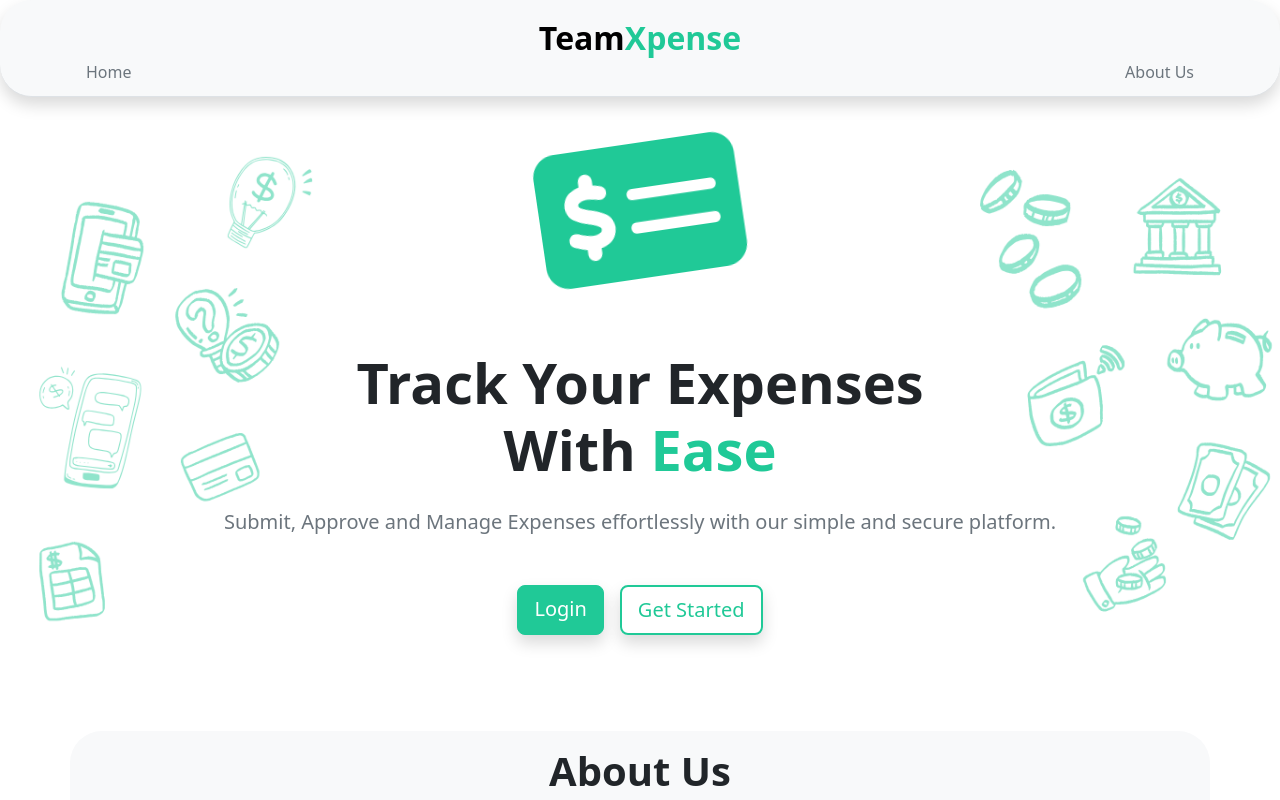
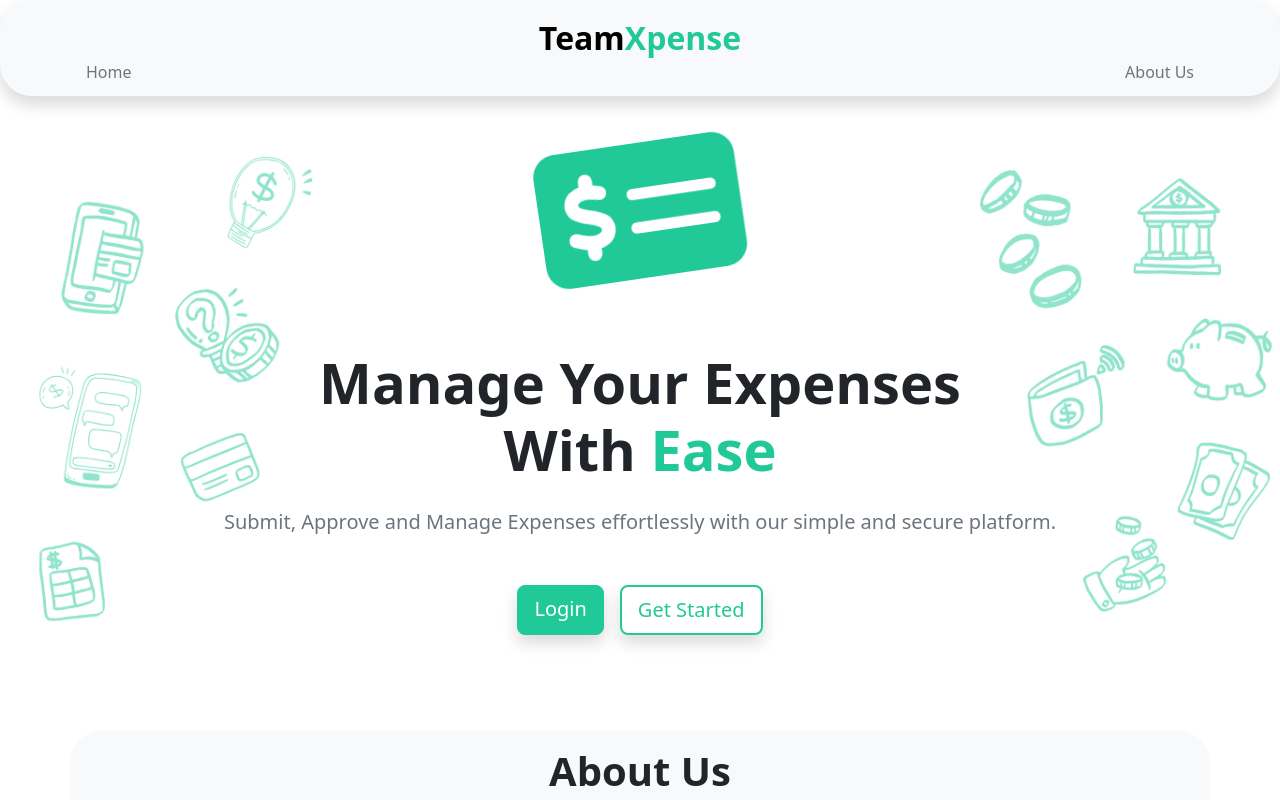
Before and after one commit to ualUsham/expenseTracker, a React (Create React App) app in the folder client/: page / in a window 1280 px wide. Shown: the top 800 px of the page. Built offline with nearby package versions, Linux system fonts and the light colour scheme.

Commit message:
manage title

```diff
--- a/client/src/myComponents/Landing.js
+++ b/client/src/myComponents/Landing.js
@@ -38,7 +38,7 @@ const Landing = () => {
             <i className="fa-solid fa-money-check-dollar mt-4"></i>
 
             <div className="container text-center mt-5">
-                <h1 className="display-4 fw-bold mb-4 ">Track Your Expenses <br />With <span style={{ color: '#20c997' }}>Ease</span></h1>
+                <h1 className="display-4 fw-bold mb-4 ">Manage Your Expenses <br />With <span style={{ color: '#20c997' }}>Ease</span></h1>
                 <p className="lead mb-4 text-secondary fw-normal">Submit, Approve and Manage Expenses effortlessly with our simple and secure platform.</p>
 
                 <div className="d-flex justify-content-center gap-3 flex-wrap my-5">
```
